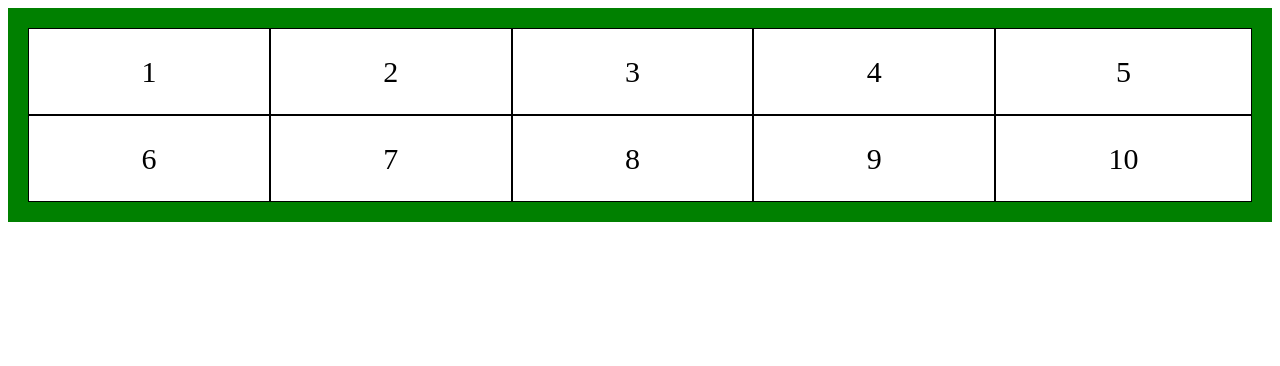
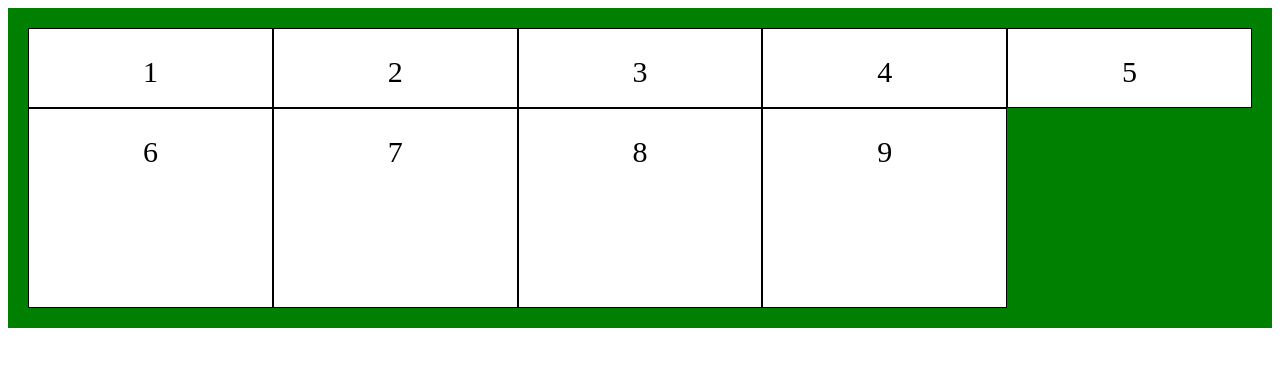
Before and after one commit to GiovanniTammaro9/grid-css, a plain HTML site: page grid-template/index.html in a window 1280 px wide. Drawn offline with Linux system fonts and the light colour scheme.

Commit message:
la seconda riga è piu alta della prima

```diff
--- a/grid-template/index.html
+++ b/grid-template/index.html
@@ -17,6 +17,6 @@
         <div class="cella-7">7</div>
         <div class="cella-8">8</div>
         <div class="cella-9">9</div>
-        <div class="cella-10">10</div>
+
 
     </div>
--- a/grid-template/style.css
+++ b/grid-template/style.css
@@ -1,8 +1,10 @@
 .grid-container {
     display: grid;
     grid-template-columns: auto auto auto auto auto;
+    grid-template-rows: 80px 200px;
     background-color: green;
     padding: 20px;
+
 }
 
 .grid-container div {
```
